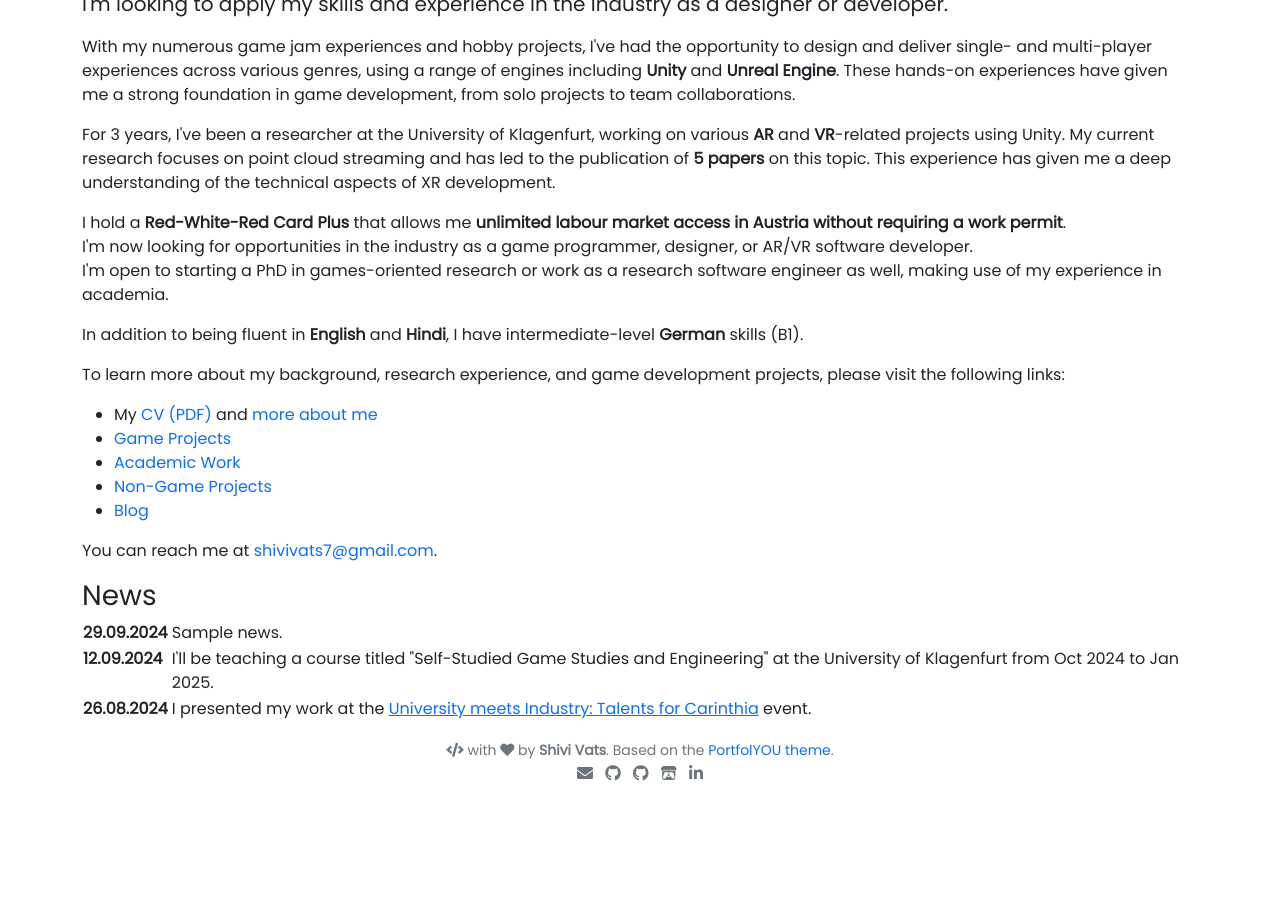
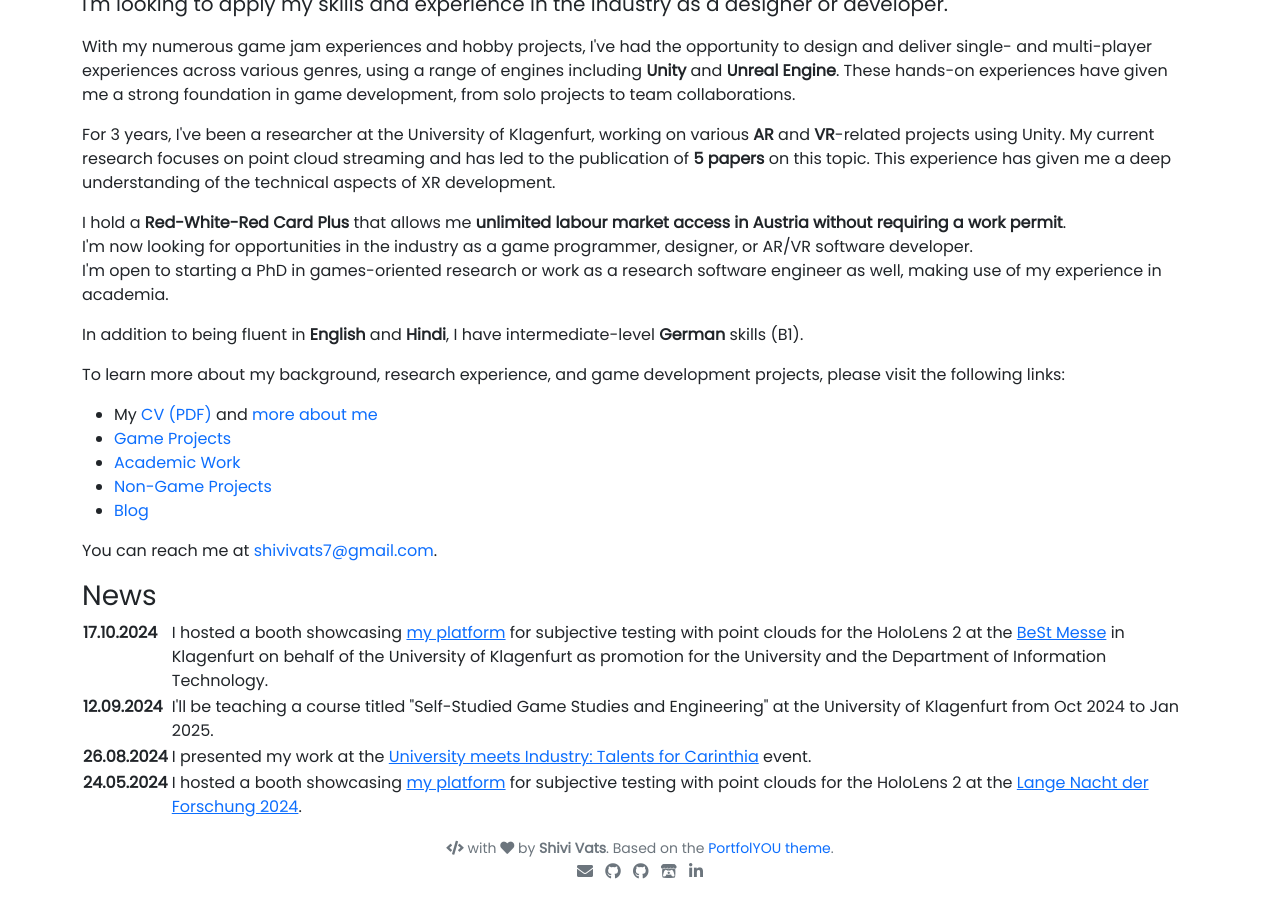
Before and after one commit to shivivats/shivivats.github.io, a Jekyll site: the page built from pages/index.md, in a window 1280 px wide and 900 px high, scrolled down 658 px. Built offline with Jekyll 4.4.1, drawn with Linux system fonts in a browser that asks for light colours; before the commit the page ends 1460 px from its top, so only the background shows below that.

Commit message:
more news items

```diff
--- a/_data/news.yml
+++ b/_data/news.yml
@@ -1,5 +1,5 @@
-- date: 29.09.2024
-  title: Sample news.
+- date: 17.10.2024
+  title: I hosted a booth showcasing <a href="https://github.com/shivivats/MR-Subjective-Testing-Platform">my platform</a> for subjective testing with point clouds for the HoloLens 2 at the <a href="https://best-klagenfurt.at/">BeSt Messe</a> in Klagenfurt on behalf of the University of Klagenfurt as promotion for the University and the Department of Information Technology.
   link:
 
 - date: 12.09.2024
@@ -9,3 +9,7 @@
 - date: 26.08.2024
   title: I presented my work at the <a href="https://www.aau.at/blog/university-meets-industry/">University meets Industry&colon; Talents for Carinthia</a> event.
   link:
+
+- date: 24.05.2024
+  title: I hosted a booth showcasing <a href="https://github.com/shivivats/MR-Subjective-Testing-Platform">my platform</a> for subjective testing with point clouds for the HoloLens 2 at the <a href="https://www.aau.at/lange-nacht-der-forschung/">Lange Nacht der Forschung 2024</a>.
+  link:
```
